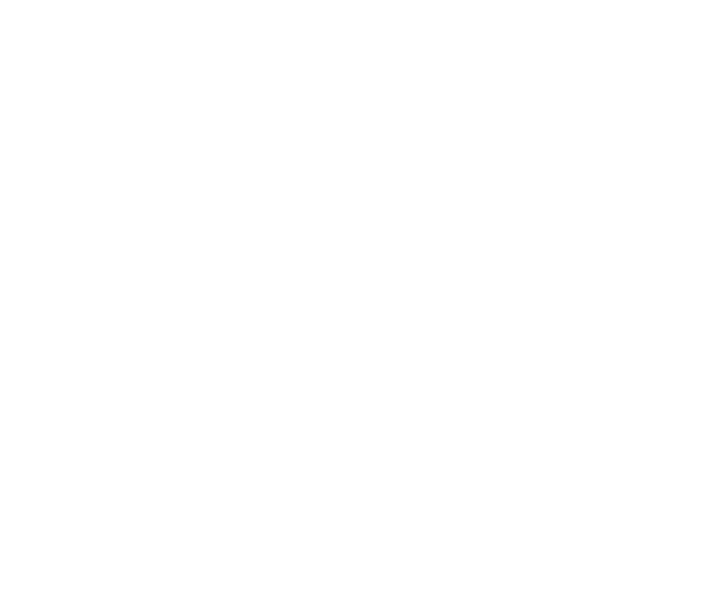
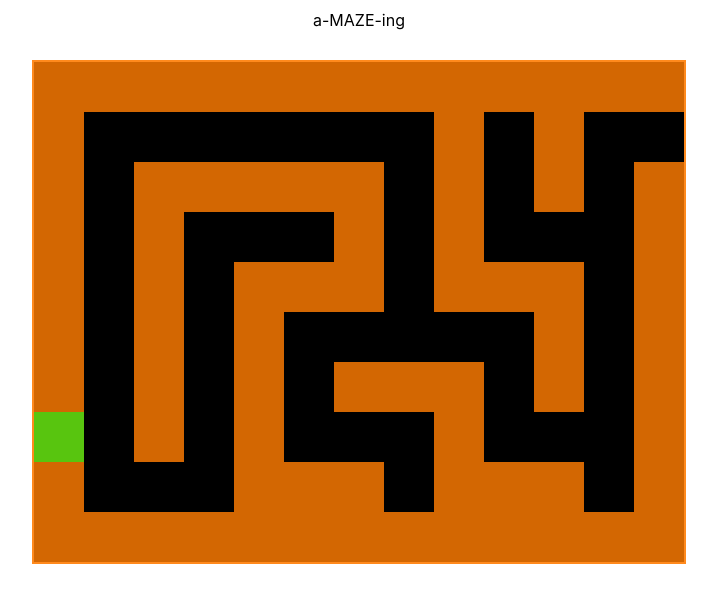
Before and after one commit to Monique-K/aMAZEing-2.0, a React (Create React App) app in the folder amazeing-2.0/: page / in a window 1280 px wide. Shown: the top 602 px of the page, without its empty margins (281-998 px from the left). Built offline with nearby package versions, Linux system fonts and the light colour scheme.

Commit message:
rendering maze

```diff
--- a/amazeing-2.0/src/App.js
+++ b/amazeing-2.0/src/App.js
@@ -14,11 +14,55 @@
     }
   }
 
+  componentWillMount = () => {
+    this.setState({
+      currentMaze: maze1,
+      mazeX: mazeInfo.width,
+      mazeY: mazeInfo.height
+    })
+  }
+
+  // setMazeStyle = () => {
+  //   if (this.state.mazeX && this.state.mazeY) {
+  //     const mazeStyle = {
+  //       width: this.state.width * 10,
+  //       height: this.state.height * 10
+  //     }
+  //     return mazeStyle
+  //   }
+  // }
+
+  renderMaze = () => {
+    const mazeArray = []
+    // if (this.state.currentMaze !== null) {
+      let maze = this.state.currentMaze
+      for (let row = 0; row < maze.length; row ++) {
+        for (let col = 0; col < maze[row].length; col++) {
+          if (maze[row][col] === 1) {
+            mazeArray.push(<div id={`row${row}-col${col}`} className='wall'></div>);
+          } else if (maze[row][col] === 0) {
+            mazeArray.push(<div id={`row${row}-col${col}`} className='ground'></div>);
+          } else if (maze[row][col] === 3) {
+            mazeArray.push(<div id='player' className='player'></div>);
+            // mazeArray.push(img id='player' src='/imgs/t-rex.jpeg' className='player'></div>);
+          } else if (maze[row][col] === 4) {
+            mazeArray.push(<div id={`row${row}-col${col}`} src='/imgs/coin.jpg' className='coin'></div>);
+          }
+        }
+      }
+    // }
+    return mazeArray
+  }
+
+
   render() {
     return (
       <div className="App">
 
-        <div className="maze-container" style={{width: this.state.width, height: this.state.height}}>
+        <div className="title-container">a-MAZE-ing</div>
+
+        <div className="maze-container">
+        {this.renderMaze()}
         </div>
 
       </div>
@@ -27,3 +71,12 @@
 }
 
 export default App;
+
+/*
+TO DO:
+
+-set maze container size based on maze
+
+
+
+*/
--- a/amazeing-2.0/src/App.scss
+++ b/amazeing-2.0/src/App.scss
@@ -1,9 +1,45 @@
 .App {
   text-align: center;
+  display: flex;
+  justify-content: center;
+  align-items: center;
+  flex-direction: column;
 
-.maze-container {
+  .title-container {
+    padding-top: 10px;
+    height: 50px;
+  }
 
-}
+  .maze-container {
+    display: flex;
+    flex-wrap: wrap;
+    flex-shrink: 0;
+    position: relative;
+    border: 2px solid rgb(255, 138, 29);
+    height: 500px;
+    width: 650px;
+
+    .ground {
+      // position: absolute;
+      height: 50px;
+      width: 50px;
+      background-color: black;
+    }
+
+    .wall {
+      // position: absolute;
+      height: 50px;
+      width: 50px;
+      background-color: rgb(211, 103, 2);
+    }
+
+    .player {
+      // position: absolute;
+      height: 50px;
+      width: 50px;
+      background-color: rgb(88, 197, 15);
+    }
+  }
 
 
 
--- a/amazeing-2.0/src/index.js
+++ b/amazeing-2.0/src/index.js
@@ -6,7 +6,4 @@
 
 ReactDOM.render(<App />, document.getElementById('root'));
 
-// If you want your app to work offline and load faster, you can change
-// unregister() to register() below. Note this comes with some pitfalls.
-// Learn more about service workers: http://bit.ly/CRA-PWA
 serviceWorker.unregister();
```
